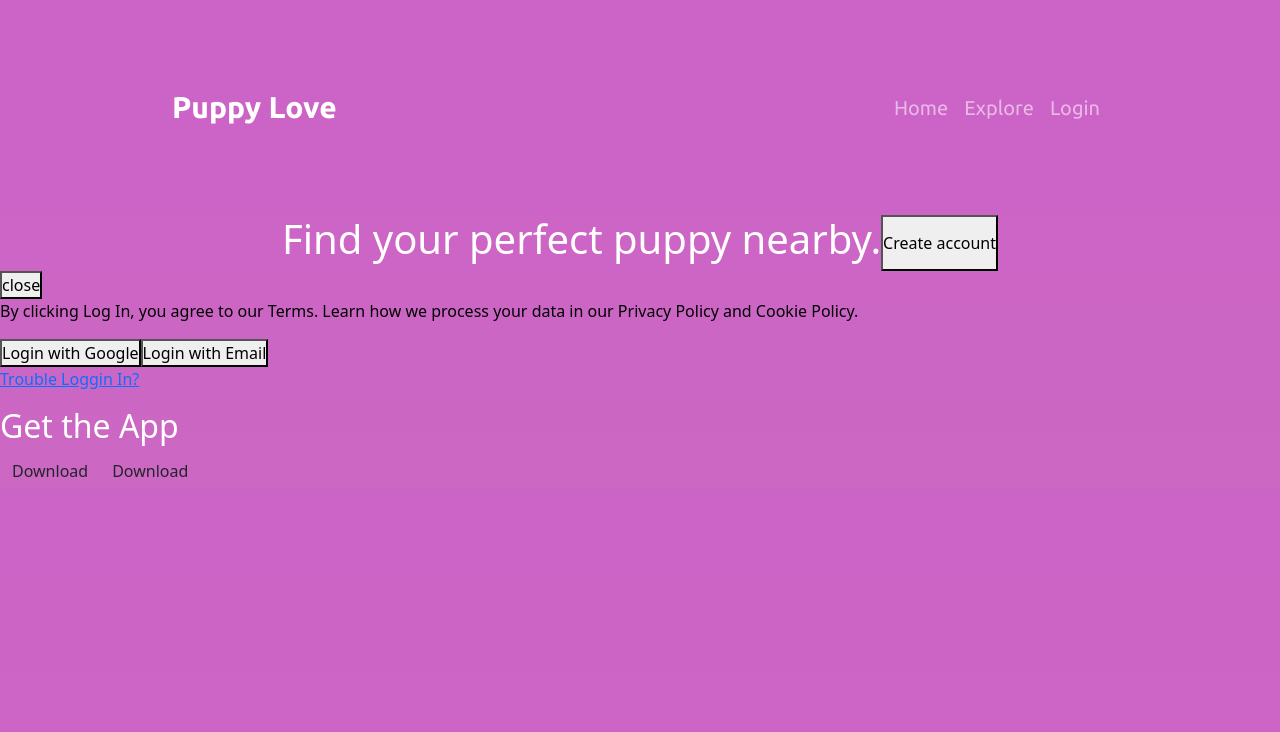
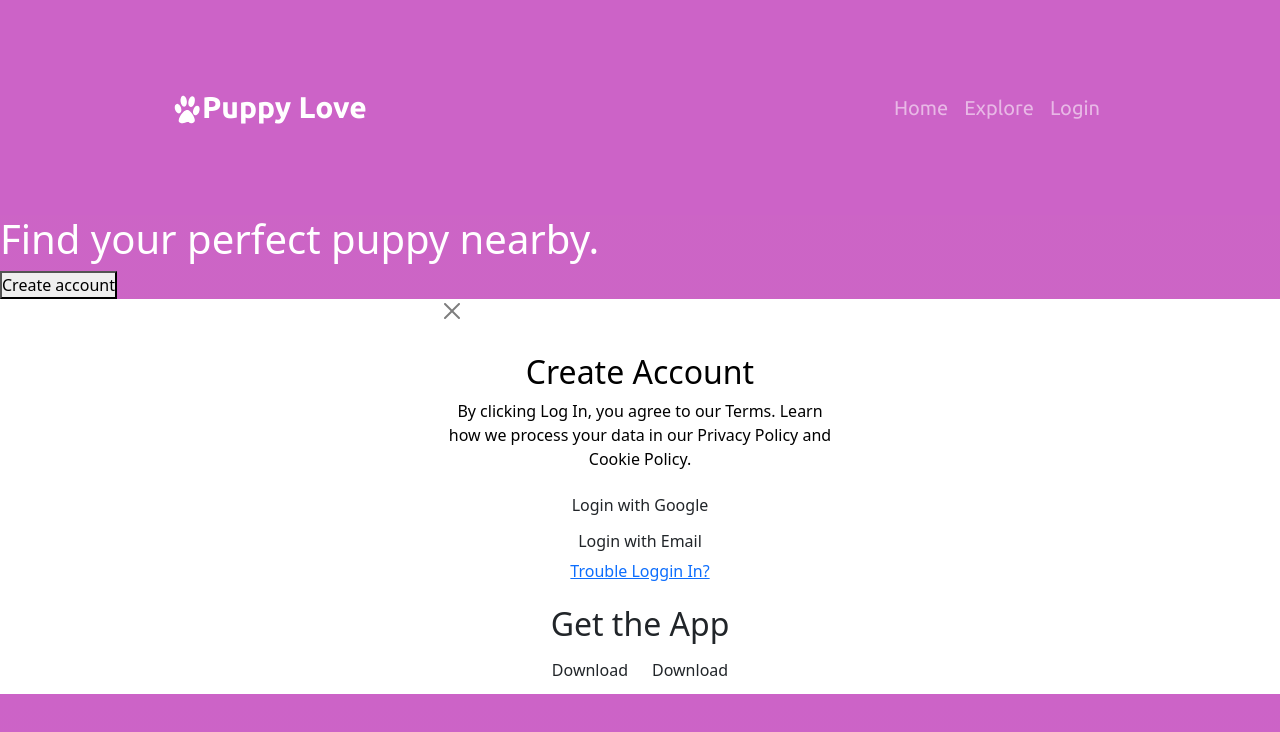
Before and after one commit to kristenwood123/puppy-love-react, a React (Create React App) app: page / in a window 1280 px wide. Both pictures are taken after a click on the button "Create account". Shown: the top 732 px of the page. Built offline with nearby package versions, Linux system fonts and the light colour scheme.

Commit message:
added logo

```diff
--- a/src/Modal.js
+++ b/src/Modal.js
@@ -1,4 +1,5 @@
 import React from 'react'
+import pawLogo from './images/1314467.svg'
 
 const Modal = ({showModal, setShowModal}) => {
 
@@ -7,22 +8,25 @@ const Modal = ({showModal, setShowModal}) => {
   }
 
   return (
-    <div className='modal1'>
+    <div className='modal-login'>
       <div className="modal-text">
-        <button onClick={handleClose}>close</button>
+        <button className='btn-close' onClick={handleClose}></button>
+      <img src={pawLogo} alt="paw logo" className='logo modal-logo' />
+      <h2>Create Account</h2>
       <p>By clicking Log In, you agree to our Terms. Learn how we process your data in our Privacy Policy and Cookie Policy.</p>
-      <button>Login with Google</button>
-      <button>Login with Email</button>
+      <button className='btn'>Login with Google</button>
+      <button className='btn'>Login with Email</button>
       <p><a href="#">Trouble Loggin In?</a></p>
+      </div>
 
-      </div>
-      <div className="modal-btn-container">
+      <div className="btn modal-btn-container">
         <h2>Get the App</h2>
         <div className="btn-container">
           <button className='btn'>Download</button>
           <button className='btn'>Download</button>
         </div>
       </div>
+
     </div>
   )
 }
--- a/src/NavBar.js
+++ b/src/NavBar.js
@@ -1,12 +1,14 @@
 import React from 'react'
 import { Navbar, Container, Nav } from 'react-bootstrap'
+import pawLogo from './images/1314467.svg'
 import './styles/styles.css'
 
 const NavBar = () => {
   return (
     <Navbar variant='dark' collapseOnSelect expand="lg" className='navbar' id='navbar'>
       <Container>
-        <Navbar.Brand href="#home" className='navbar-brand'>Puppy Love</Navbar.Brand>
+        <Navbar.Brand href="#home" className='navbar-brand'>
+          <img src={pawLogo} alt="paw logo" className='logo'/>Puppy Love</Navbar.Brand>
         <Navbar.Toggle aria-controls="basic-navbar-nav" />
         <Navbar.Collapse id="basic-navbar-nav" className='justify-content-end'>
           <Nav className="mr-auto">
--- a/src/styles/styles.css
+++ b/src/styles/styles.css
@@ -27,18 +27,33 @@ body {
 }
 
 /* ----------------------------------- Home -------------------------------------- */
-.hero-text {
-  display: flex;
-  justify-content: center;
-}
 
 .btn {
   border: none;
 }
 
+.logo {
+  width: 30px;
+}
+
 /* ----------------------------------- Modal -------------------------------------- */
+.modal-login {
+  background-color: white;
+  display: flex;
+  flex-direction: column;
+}
+
 .modal-text {
   color: black;
+  display: flex;
+  flex-direction: column;
+  max-width: 400px;
+  margin: 0 auto;
+  text-align: center;
+}
+
+.btn-close {
+  border: none;
 }
 
 @media screen and (max-width: 375px) {
```
Also changed, not shown: src/images/1314467.svg (added).
